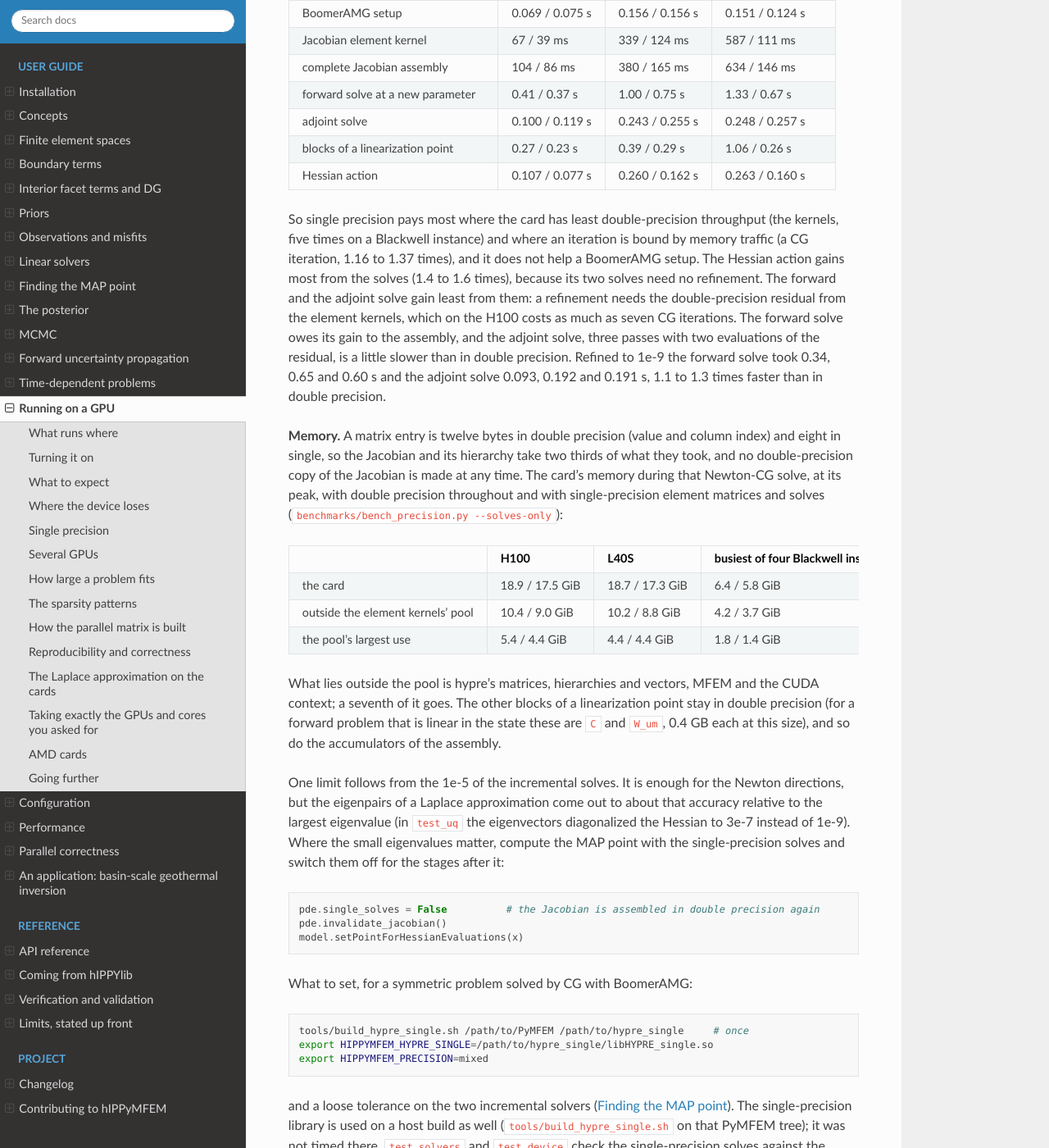
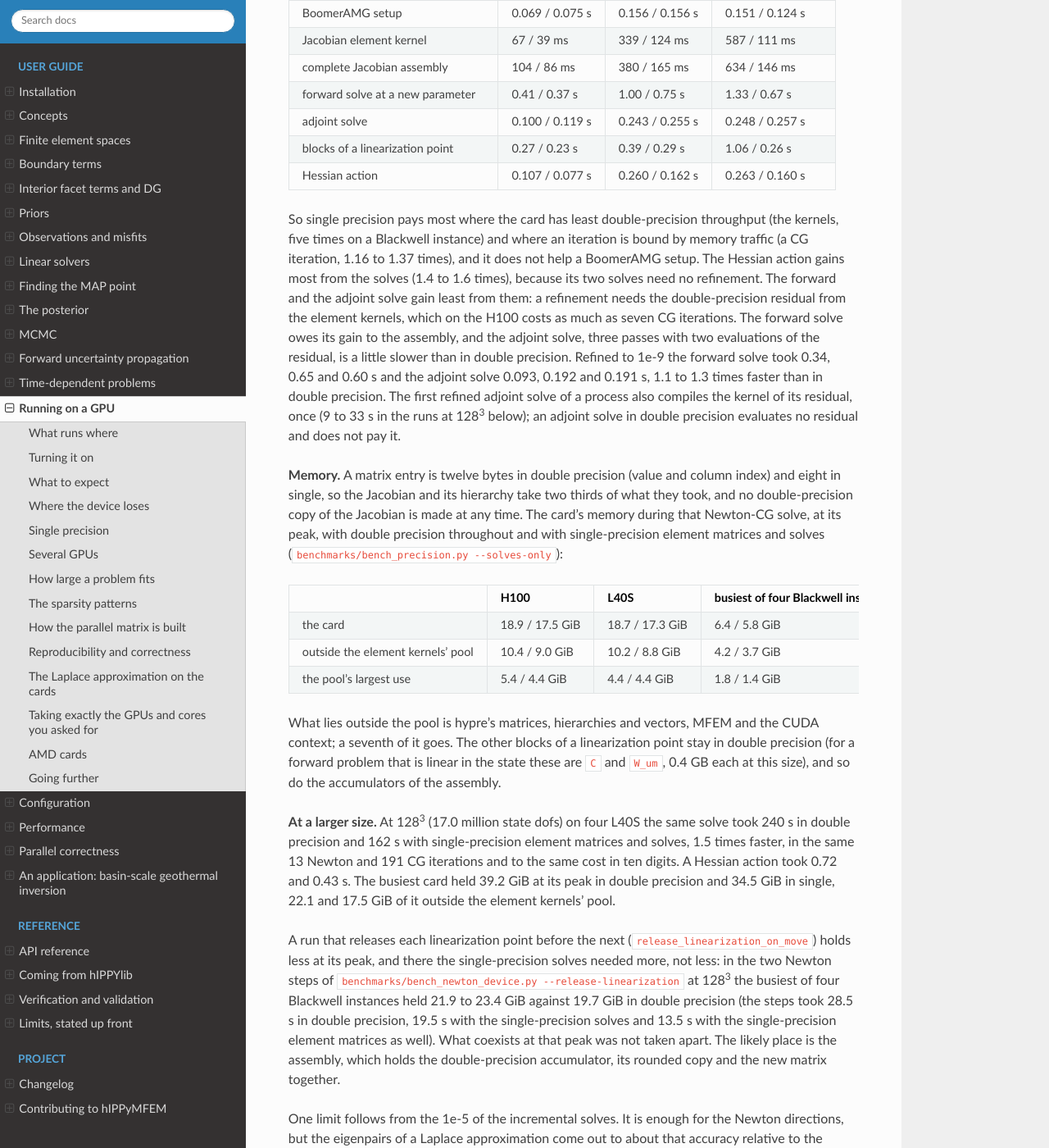
Before and after one commit to hIPPyMFEM/hippymfem, a Sphinx documentation site: the page built from docs/source/guide/gpu.rst, in a window 1280 px wide and 1400 px high, scrolled down 7728 px. Shown: the whole window at 82% size. Built offline with Sphinx 7.4.7 and the Read the Docs theme 3.1.0, drawn with Linux system fonts in a browser that asks for light colours; pages that are not in the unit, such as notebooks, are missing from menus; some of the changed text lies outside the part shown.

Commit message:
Single precision: the solve at 128^3, and where it needs more memory
The guide and the changelog gain the Newton-CG solve at 17.0 million state dofs
on four L40S (162 s against 240 s, the same 13 Newton and 191 CG iterations,
34.5 GiB against 39.2 GiB on the busiest card), the run for which the
single-precision solves need more memory (one that releases each linearization
point before the next), the one-time compilation behind the first refined
adjoint solve, and what the 1e-5 of the incremental solves does to the iterates
on the way to the same MAP point.

```diff
--- a/docs/source/guide/gpu.rst
+++ b/docs/source/guide/gpu.rst
@@ -397,7 +397,9 @@ the H100 costs as much as seven CG iterations.  The forward solve owes its gain
 assembly, and the adjoint solve, three passes with two evaluations of the residual, is
 a little slower than in double precision.  Refined to 1e-9 the forward solve took 0.34, 0.65
 and 0.60 s and the adjoint solve 0.093, 0.192 and 0.191 s, 1.1 to 1.3 times faster than
-in double precision.
+in double precision.  The first refined adjoint solve of a process also compiles the
+kernel of its residual, once (9 to 33 s in the runs at 128\ :sup:`3` below); an adjoint
+solve in double precision evaluates no residual and does not pay it.
 
 **Memory.**  A matrix entry is twelve bytes in double precision (value and column index)
 and eight in single, so the Jacobian and its hierarchy take two thirds of what they
@@ -423,6 +425,23 @@ CUDA context; a seventh of it goes.  The other blocks of a linearization point s
 double precision (for a forward problem that is linear in the state these are ``C`` and
 ``W_um``, 0.4 GB each at this size), and so do the accumulators of the assembly.
 
+**At a larger size.**  At 128\ :sup:`3` (17.0 million state dofs) on four L40S the same
+solve took 240 s in double precision and 162 s with single-precision element matrices
+and solves, 1.5 times faster, in the same 13 Newton and 191 CG iterations and to the
+same cost in ten digits.  A Hessian action took 0.72 and 0.43 s.  The busiest card held
+39.2 GiB at its peak in double precision and 34.5 GiB in single, 22.1 and 17.5 GiB of it
+outside the element kernels' pool.
+
+A run that releases each linearization point before the next
+(``release_linearization_on_move``) holds less at its peak, and there the
+single-precision solves needed more, not less: in the two Newton steps of
+``benchmarks/bench_newton_device.py --release-linearization`` at 128\ :sup:`3` the
+busiest of four Blackwell instances held 21.9 to 23.4 GiB against 19.7 GiB in double
+precision (the steps took 28.5 s in double precision, 19.5 s with the single-precision
+solves and 13.5 s with the single-precision element matrices as well).  What coexists
+at that peak was not taken apart.  The likely place is the assembly, which holds the
+double-precision accumulator, its rounded copy and the new matrix together.
+
 One limit follows from the 1e-5 of the incremental solves.  It is enough for the Newton
 directions, but the eigenpairs of a Laplace approximation come out to about that
 accuracy relative to the largest eigenvalue (in ``test_uq`` the eigenvectors
@@ -436,6 +455,13 @@ stages after it:
    pde.invalidate_jacobian()
    model.setPointForHessianEvaluations(x)
 
+The 1e-5 also shows in the iterates on the way.  In the first Newton step of
+``bench_newton_device.py``, from the prior mean and with the full Hessian, CG stopped
+after three or four iterations in both precisions, and the directional derivative of
+the step differed by 0.2 %.  Two steps in, far from the minimum, the costs differed by
+6 % (128\ :sup:`3`) and 30 % (64\ :sup:`3`).  The runs to a tolerance agreed, as above,
+so compare such runs and not a fixed number of steps.
+
 What to set, for a symmetric problem solved by CG with BoomerAMG:
 
 .. code-block:: bash
@@ -446,8 +472,10 @@ What to set, for a symmetric problem solved by CG with BoomerAMG:
 
 and a loose tolerance on the two incremental solvers (:doc:`optimization`).  The
 single-precision library is used on a host build as well (``tools/build_hypre_single.sh``
-on that PyMFEM tree); it was not timed there.  ``test_solvers`` and ``test_device`` check
-the single-precision solves against the double-precision ones when the variable is set.
+on that PyMFEM tree).  There the suites take about as long with it as without
+(``test_optimization`` on two ranks 54 s against 48 s); no problem of a size that
+matters was timed.  ``test_solvers`` and ``test_device`` check the single-precision
+solves against the double-precision ones when the variable is set.
 
 .. _several-gpus:
 
```
Also changed, not shown: CHANGELOG.md (+7 -0 lines).
